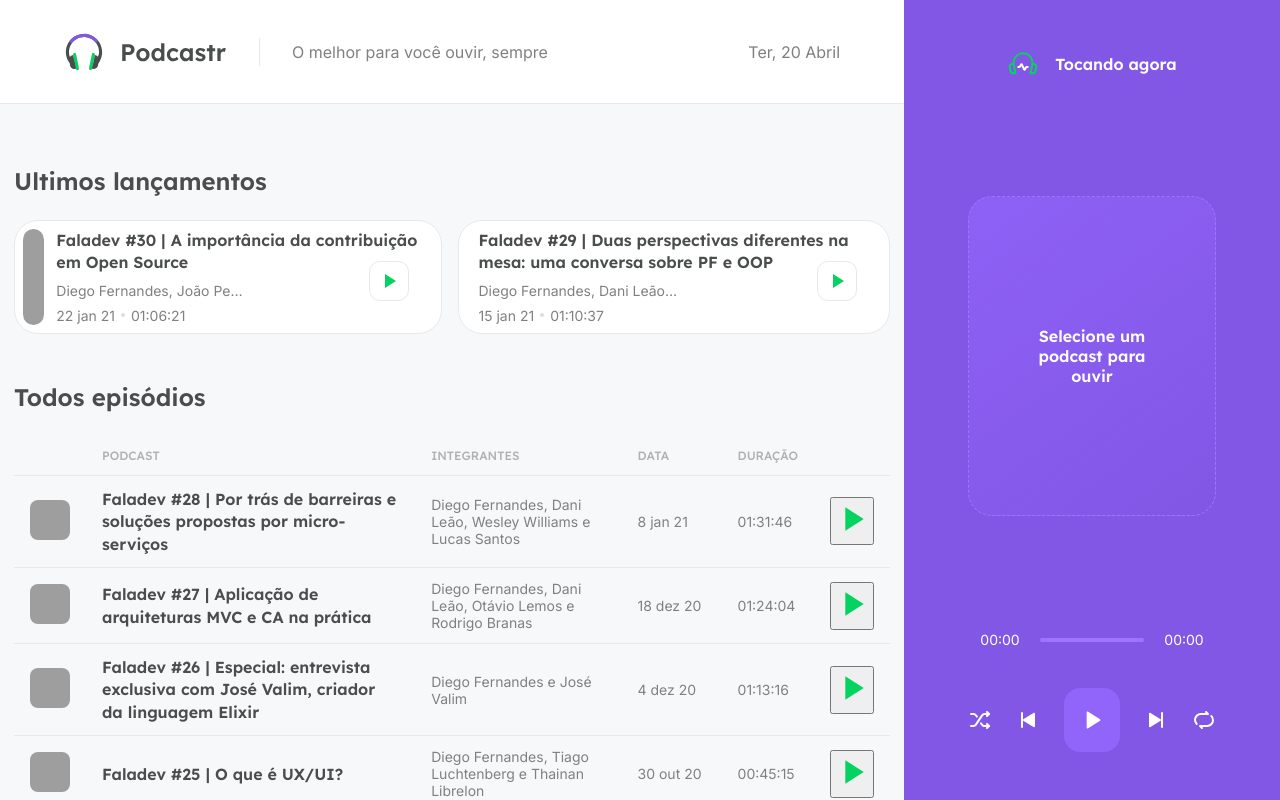
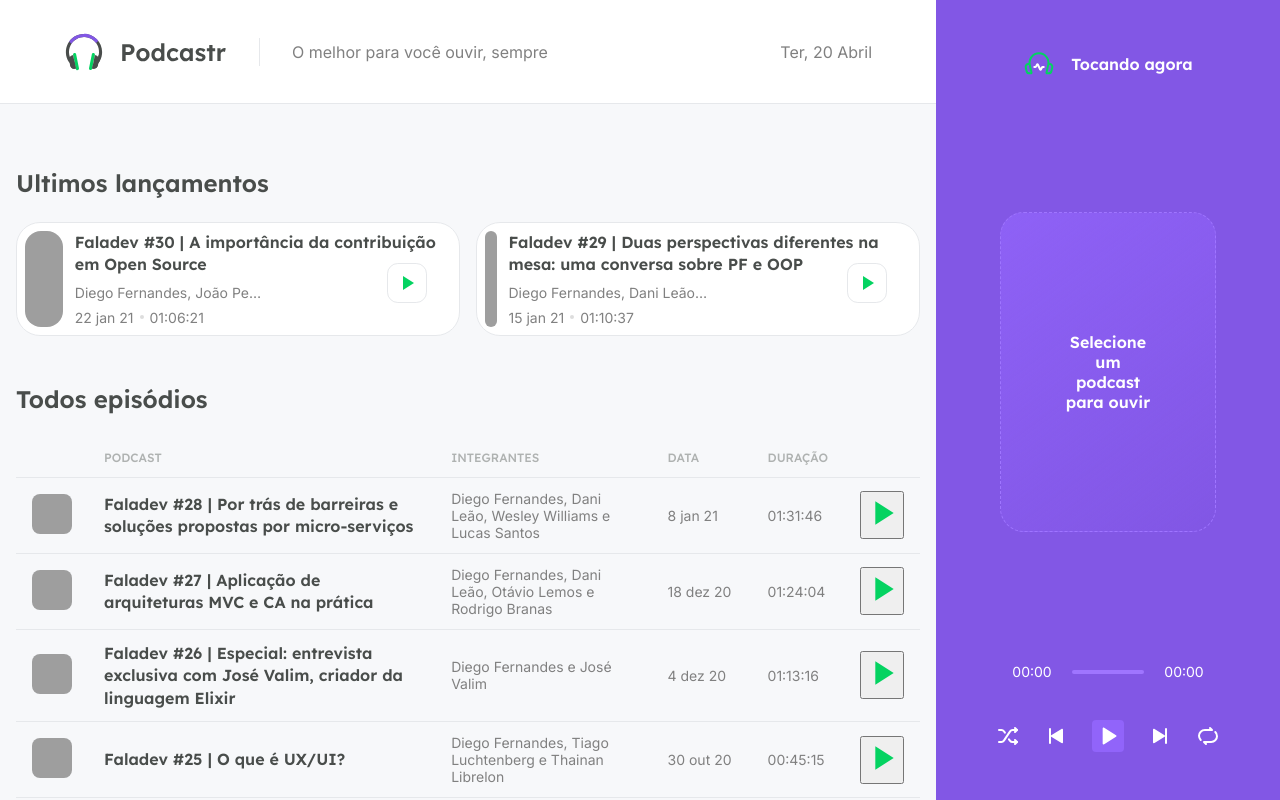
Before and after one commit to Prixribeiro/NLW, a Next.js app: page / in a window 1280 px wide. Built offline with nearby package versions, Linux system fonts and the light colour scheme; data requests are answered from the project's data file; grey boxes are pictures that could not be loaded.

Commit message:
contexto e funcionalidade do player

```diff
--- a/package.json
+++ b/package.json
@@ -12,6 +12,7 @@
     "axios": "^0.21.1",
     "date-fns": "^2.21.1",
     "next": "10.1.3",
+    "rc-slider": "^9.7.2",
     "react": "17.0.2",
     "react-dom": "17.0.2",
     "sass": "^1.32.11"
--- a/src/components/Player/index.tsx
+++ b/src/components/Player/index.tsx
@@ -1,41 +1,100 @@
+import Image from 'next/image';
+import { useContext, useRef, useEffect } from 'react';
+import { PlayerContext} from '../../contexts/PlayerContext';
+import Slider from 'rc-slider';
+import 'rc-slider/assets/index.css';
 import styles from './styles.module.scss';
 
 export default function Player (){
+    const audioRef = useRef<HTMLAudioElement>(null)
+
+    const { episodeList, currenteEpisodeIndex, isPlaying, togglePlay, setPlayingState } = useContext(PlayerContext)
+
+    useEffect(()=>{
+        if(!audioRef.current){
+            return;
+        }
+
+        if(isPlaying){
+            audioRef.current.play();
+        } else {
+            audioRef.current.pause();
+        }
+    }, [isPlaying])
+
+    const episode = episodeList[currenteEpisodeIndex]
 
     return (
         <div className={styles.playerContainer}>
             <header>
                 <img src="/playing.svg" alt="Tocando agora"/>
-                <strong>Tocando agora</strong>
+                <strong>Tocando agora </strong>
             </header>
 
-            <div className={styles.emptyPlayer}>
-                <strong>Selecione um podcast para ouvir</strong>
-            </div>
+            {episode ? (
+                <div className={styles.currentPlaying}>
+                    <Image
+                        width={480}
+                        height={480}
+                        src={episode.thumbnail}
+                        objectFit='fill'
+                    />
+                <strong>{episode.title}</strong>
+                <span>{episode.members}</span>
+                </div>
+            ):(
+                <div className={styles.emptyPlayer}>
+                    <strong>Selecione um podcast para ouvir</strong>
+                </div>
+            )}
 
-            <footer className={styles.empty}>
+
+
+            <footer className={!episode ? styles.empty: ''}>
                 <div className={styles.progress}>
                     <span>00:00</span>
                     <div className={styles.slider}>
-                        <div className={styles.emptySlider} />
+                        {episode ? (
+                            <Slider
+                                trackStyle={{backgroundColor: '#04d361'}}
+                                railStyle={{backgroundColor: '#9f75ff'}}
+                                handleStyle={{borderColor: '#04d361', borderWidth: 3}}
+                            />
+                        ):(
+                            <div className={styles.emptySlider} />
+                        )}
                     </div>
                     <span>00:00</span>
                 </div>
 
+                {episode &&
+                    (<audio
+                    src={episode.url}
+                    ref={audioRef}
+                    autoPlay
+                    onPlay={() => setPlayingState(true)}
+                    onPause={() => setPlayingState(false)}
+                    />
+                )}
+
+
                 <div className={styles.buttons}>
-                    <button type="button">
+                    <button type="button" disabled={!episode}>
                         <img src="/shuffle.svg" alt="Ativar modo aleatório" />
                     </button>
-                    <button type="button">
+                    <button type="button" disabled={!episode}>
                         <img src="/play-previous.svg" alt="Ouvir podcast anterior" />
                     </button>
-                    <button type="button" className={styles.playButton}>
-                        <img src="/play.svg" alt="Ouvir podcast" />
+                    <button type="button" className={styles.playButton} disabled={!episode} onClick={togglePlay}>
+                        {isPlaying
+                            ? <img src="/pause.svg" alt="pausar podcast" />
+                            : <img src="/play.svg" alt="Ouvir podcast" />
+                        }
                     </button>
-                    <button type="button">
+                    <button type="button" disabled={!episode}>
                         <img src="/play-next.svg" alt="Ouvir próximo podcast" />
                     </button>
-                    <button type="button">
+                    <button type="button" disabled={!episode}>
                         <img src="/repeat.svg" alt="Repetir podcast" />
                     </button>
                 </div>
--- a/src/components/Player/styles.module.scss
+++ b/src/components/Player/styles.module.scss
@@ -1,5 +1,5 @@
 .playerContainer {
-    width: 23.5rem;
+    width: 21.5rem;
     height: 100vh;
 
     padding: 3rem 4rem;
@@ -28,6 +28,29 @@
         & .empty{
             opacity: 0.5;
         }
+    }
+}
+
+.currentPlaying {
+    text-align: center;
+
+    img {
+        border-radius: 1.5rem;
+    }
+
+    strong {
+        display: block;
+        margin-top: 2rem;
+        font: 400 1.25rem Lexend, sans-serif;
+        line-height: 1.75rem;
+    }
+
+    span {
+        font-size: 0.75rem;
+        display: block;
+        margin-top: 1rem;
+        opacity: 0.6;
+        line-height: 1.5rem;
     }
 }
 
@@ -82,11 +105,29 @@
         border: 0;
         font-size: 0;
 
+        transition: filter 0.2s;
+
+        &:disabled{
+            cursor: default;
+        }
+
+        &:hover:not(:disabled){
+            filter: brightness(0.7);
+
+        }
+
         &.playButton {
             width: 4rem;
-            height: 4rem;
-            border-radius: 1rem;
+            height: 2rem;
+            border-radius: 0.25rem;
             background: var(--purple-400);
+
+            transition: filter 0.2s;
+
+            &:hover:not(:disabled){
+                filter: brightness(0.95);
+
+            }
         }
     }
 }
--- /dev/null
+++ b/src/contexts/PlayerContext.ts
@@ -0,0 +1,20 @@
+import { createContext } from 'react';
+
+type Episode = {
+    title: string;
+    members: string;
+    thumbnail: string;
+    duration: Number;
+    url: string;
+}
+
+type PlayerContextData = {
+    episodeList: Episode[];
+    currenteEpisodeIndex: number;
+    isPlaying: boolean;
+    play: (episode: Episode) => void;
+    setPlayingState: (state: boolean) => void;
+    togglePlay: () => void;
+}
+
+export const PlayerContext = createContext({} as PlayerContextData);
--- a/src/pages/_app.tsx
+++ b/src/pages/_app.tsx
@@ -2,17 +2,40 @@
 import '../styles/global.scss';
 import styles from '../styles/app.module.scss';
 import Player from '../components/Player';
+import { PlayerContext } from '../contexts/PlayerContext';
+import { useState } from 'react';
 
 function MyApp({ Component, pageProps }) {
+
+  const [episodeList, setEpisodeList] = useState([]);
+  const [currenteEpisodeIndex, setCurrenteEpisodeIndex] = useState(0);
+  const [isPlaying, setIsPlaying] = useState(false);
+
+  function play(episode){
+    setEpisodeList([episode]);
+    setCurrenteEpisodeIndex(0);
+    setIsPlaying(true);
+  }
+
+  function togglePlay(){
+    setIsPlaying(!isPlaying);
+
+  }
+
+  function setPlayingState(state:boolean){
+    setIsPlaying(state);
+  }
+
   return (
+    <PlayerContext.Provider value={{ episodeList, currenteEpisodeIndex, play, isPlaying, togglePlay, setPlayingState}}>
       <div className={styles.wrapper}>
         <main>
           <Header />
-
           <Component {...pageProps} />
         </main>
         <Player />
       </div>
+    </PlayerContext.Provider>
   )
 }
 
--- a/src/pages/home.module.scss
+++ b/src/pages/home.module.scss
@@ -1,5 +1,5 @@
 .homepage{
-    padding: 0.875rem;
+    padding: 1rem;
     height: calc(100vh - 6.5rem);
     overflow-y: scroll;
 
@@ -151,18 +151,18 @@
             }
 
             button {
-                width: 0.75rem;
-                height: 0.75rem;
+                width: 2.5rem;
+                height: 2.5rem;
                 background: var(--white);
                 border: 1px solid var(--gray-100);
-                border-radius: 0.5rem;
+                border-radius: 0.675rem;
                 font-size: 0;
 
                 transition: filter 0.2s;
 
                 img {
-                    width: 0.5rem;
-                    height: 0.5rem;
+                    width: 0.75rem;
+                    height: 0.75rem;
                 }
 
                 &:hover {
--- a/src/pages/index.tsx
+++ b/src/pages/index.tsx
@@ -1,3 +1,5 @@
+import { useContext } from 'react';
+import { PlayerContext} from '../contexts/PlayerContext';
 import {GetStaticProps}  from 'next';
 import Link from 'next/link';
 import Image from 'next/image';
@@ -15,7 +17,7 @@
   members:string;
   duration:number;
   durationAsString: string;
-  url: string;
+  url:string;
   publishedAt: string;
 }
 
@@ -25,10 +27,12 @@
 }
 
 export default function Home({latestEpisodes, allEpisodes}: HomeProps) {
+  const {play} = useContext(PlayerContext)
+
   return (
     <div className={styles.homepage}>
       <section className={styles.latestEpisodes}>
-        <h2> Ultimos lançamentos </h2>
+        <h2> Ultimos lançamentos</h2>
 
           <ul>
             {latestEpisodes.map(episode => {
@@ -52,7 +56,7 @@
                     <span>{episode.durationAsString}</span>
                   </div>
 
-                  <button type="button">
+                  <button type="button" onClick={() => play(episode)}>
                     <img src="/play-green.svg" alt="Ouvir Podcast"/>
                   </button>
                 </li>
@@ -95,7 +99,7 @@
                   <td style={{width: 100}}>{episode.publishedAt}</td>
                   <td>{episode.durationAsString}</td>
                   <td>
-                    <button type="button">
+                    <button type="button" onClick={() => play(episode)}>
                       <img src="/play-green.svg" alt="Ouvir podcast"/>
                     </button>
                   </td>
```
Also changed, not shown: src/pages/episodes/[slug].tsx (+17 -1 lines), 1 other file (tests, documents, lock files or other folders). Lines whose indentation alone changed are shown as unchanged.
